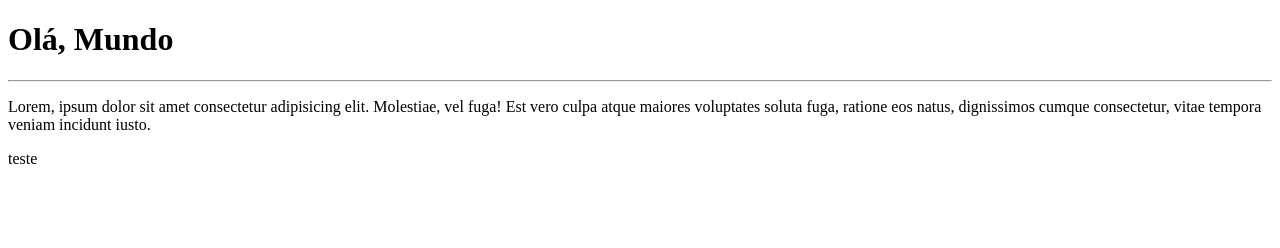
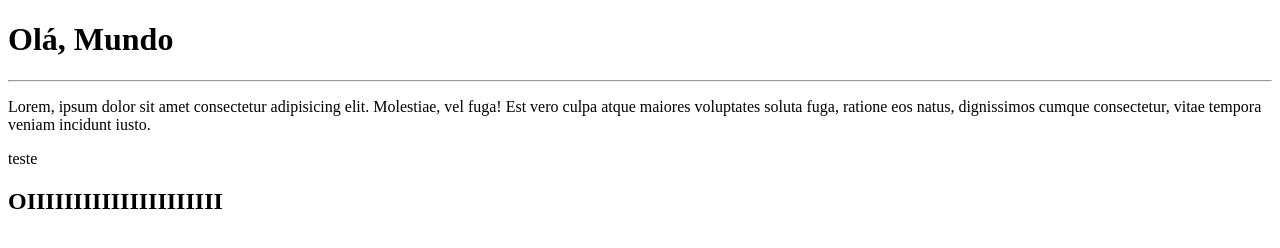
Before and after one commit to YagoCastello/OlaMundo, a plain HTML site: page site-exemplo/index.html in a window 1280 px wide. Drawn offline with Linux system fonts and the light colour scheme.

Commit message:
Update index.html
MUDEI

```diff
--- a/site-exemplo/index.html
+++ b/site-exemplo/index.html
@@ -13,5 +13,6 @@
          Molestiae, vel fuga! Est vero culpa atque maiores voluptates soluta fuga,
           ratione eos natus, dignissimos cumque consectetur, vitae tempora veniam incidunt iusto.</p>
     <p>teste</p>
+    <h2>OIIIIIIIIIIIIIIIIIIIII</h2>
 </body>
 </html>
```
